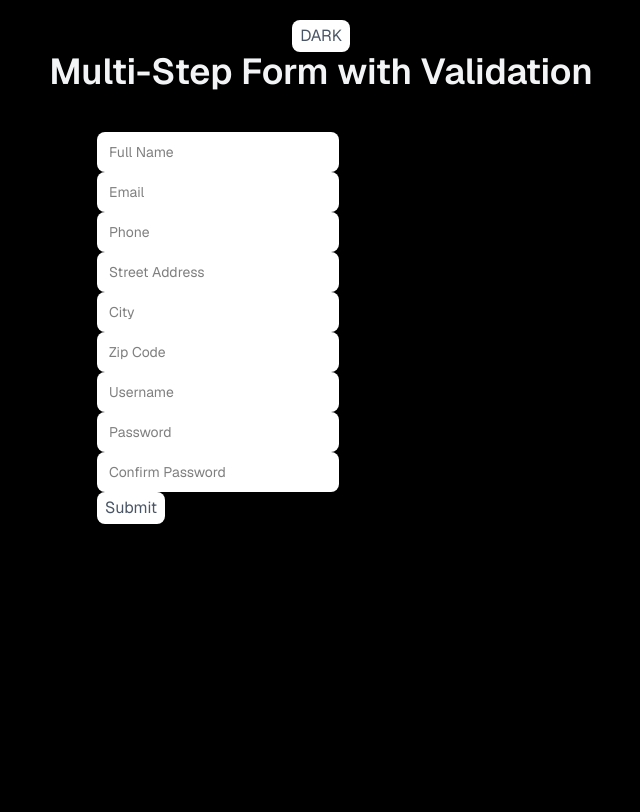
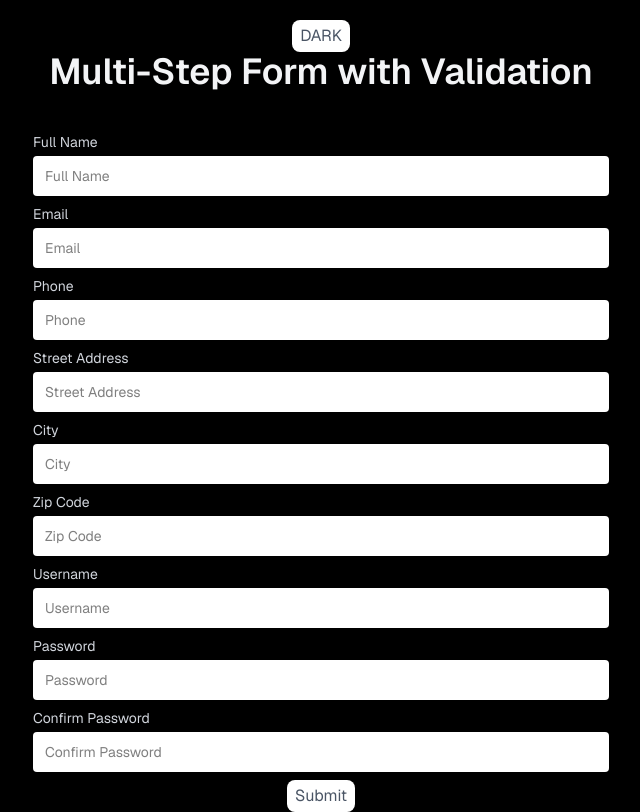
Before and after one commit to DeveloperDolon/pxlhut-jobtask, a Next.js app: page / in a window 1280 px wide. Shown: the whole page, without its empty margins (319-959 px from the left). Built offline with nearby package versions, Linux system fonts and the light colour scheme.

Commit message:
form design complete

```diff
--- a/app/components/Form.tsx
+++ b/app/components/Form.tsx
@@ -16,10 +16,11 @@ const Form = () => {
     resolver: zodResolver(formValidationSchema),
   });
   return (
-    <form className="flex flex-col gap-2 w-full max-w-md mx-auto mt-10">
-      <div>
+    <form className=" mt-10">
+      <div className="flex flex-col gap-2 max-w-xl mx-auto">
         <FormField
           type="text"
+          label="Full Name"
           placeholder="Full Name"
           name="full_name"
           register={register}
@@ -28,6 +29,7 @@ const Form = () => {
 
         <FormField
           type="email"
+          label="Email"
           placeholder="Email"
           name="email"
           register={register}
@@ -36,6 +38,7 @@ const Form = () => {
 
         <FormField
           type="text"
+          label="Phone"
           placeholder="Phone"
           name="phone"
           register={register}
@@ -43,6 +46,7 @@ const Form = () => {
         />
         <FormField
           type="text"
+          label="Street Address"
           placeholder="Street Address"
           name="street_address"
           register={register}
@@ -50,6 +54,7 @@ const Form = () => {
         />
         <FormField
           type="text"
+          label="City"
           placeholder="City"
           name="city"
           register={register}
@@ -58,6 +63,7 @@ const Form = () => {
         <FormField
           type="number"
           placeholder="Zip Code"
+          label="Zip Code"
           name="zip_code"
           register={register}
           error={errors.zip_code}
@@ -66,6 +72,7 @@ const Form = () => {
         <FormField
           type="text"
           placeholder="Username"
+          label="Username"
           name="username"
           register={register}
           error={errors.username}
@@ -73,12 +80,14 @@ const Form = () => {
         <FormField
           type="password"
           placeholder="Password"
+          label="Password"
           name="password"
           register={register}
           error={errors.password}
         />
         <FormField
           type="password"
+          label="Confirm Password"
           placeholder="Confirm Password"
           name="confirm_password"
           register={register}
@@ -89,7 +98,7 @@ const Form = () => {
           onClick={handleSubmit((data) => {
             console.log(data);
           })}
-          className="cursor-pointer px-2 py-1 text-white dark:text-gray-600 dark:bg-white bg-gray-500 w-fit mx-auto rounded-lg"
+          className="cursor-pointer block px-2 py-1 text-white dark:text-gray-600 dark:bg-white bg-gray-500 w-fit mx-auto rounded-lg"
         >
           Submit
         </button>
--- a/app/components/FormField.tsx
+++ b/app/components/FormField.tsx
@@ -7,18 +7,20 @@ const FormField: React.FC<FormFieldProps> = ({
     register,
     error,
     valueAsNumber,
-    className
+    className,
+    label
 }) => {
     return (
-        <>
+        <div className="mx-auto w-full flex flex-col gap-1">
+            {label && <label className="text-gray-700 dark:text-gray-300 md:text-sm text-xs">{label}</label>}
             <input
-                className={`input-field block md:px-3 md:py-2 rounded-lg dark:bg-white bg-[#e8f0fe] md:placeholder:text-sm placeholder:text-xs  ${className}`}
+                className={`input-field block md:px-3 md:py-2 rounded-sm dark:bg-white bg-[#e8f0fe] md:placeholder:text-sm placeholder:text-xs  ${className}`}
                 type={type}
                 placeholder={placeholder}
                 {...register(name, { valueAsNumber })}
             />
             {error && <> <span className="error-message text-red-500 md:text-xs text-[10px]">{error.message}</span></>}
-        </>
+        </div>
     );
 };
 
--- a/app/types/formTypes.ts
+++ b/app/types/formTypes.ts
@@ -20,6 +20,7 @@ export type FormFieldProps = {
   error: FieldError | undefined;
   valueAsNumber?: boolean;
   className?: string;
+  label?: string;
 };
 
 export type ValidFieldNames =
```
